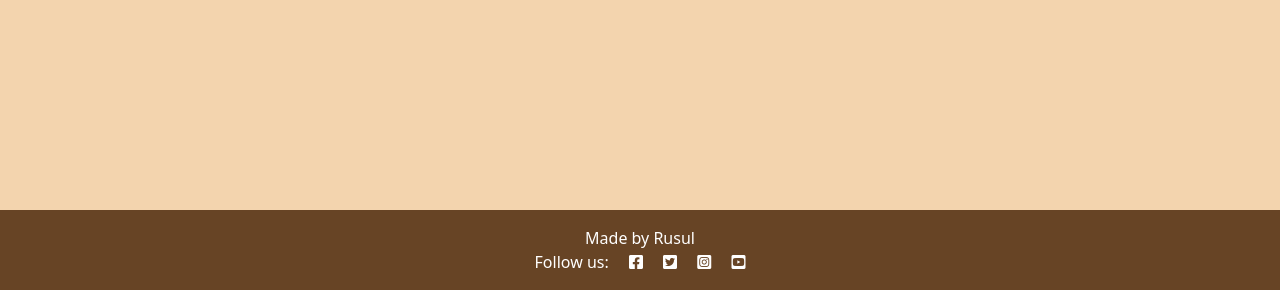
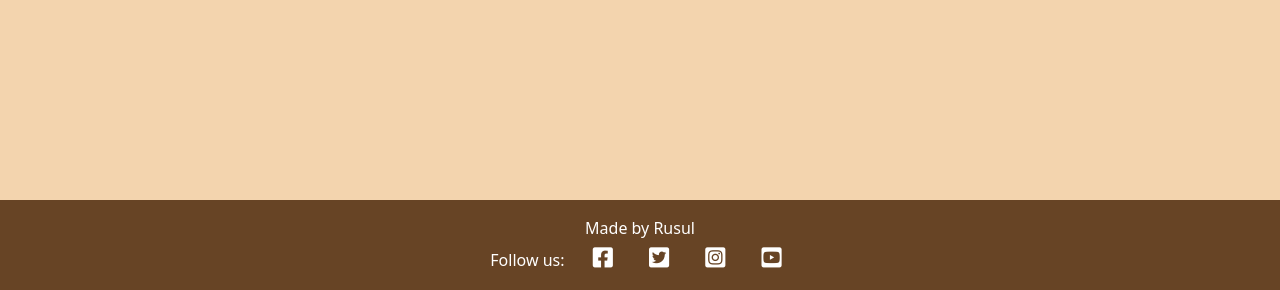
Before and after one commit to RusulK/Coffee-Break, a Django app: page /accounts/signup/ in a window 1280 px wide. Shown: the part 510-800 px from the top of the page. Run offline with Django 3.2, Linux system fonts and the light colour scheme.

Commit message:
sorting follow us links

```diff
--- a/coffeeblog/test_views.py
+++ b/coffeeblog/test_views.py
@@ -1,6 +1,7 @@
 """Unit Testing for Views"""
 from django.test import TestCase
-from .models import Post
+from django.contrib.auth.models import User
+from .models import Post, Comment
 
 
 class TestPostListViews(TestCase):
@@ -22,6 +23,6 @@ class Add_RecipeViews(TestCase):
 class Edit_RecipeViews(TestCase):
     """Unit Test Edit Recipe Page View"""
     def test_edit_recipe_page(self):
-        response = self.client.get(f'/edit_recipe/{slug:slug}')
+        response = self.client.get(f'/edit_recipe/{post.slug}')
         self.assertEqual(response.status_code, 200)
         self.assertTemplateUsed(response, 'edit_recipe.html')
--- a/templates/base.html
+++ b/templates/base.html
@@ -93,10 +93,14 @@
     <!-- Footer -->
     <footer class="footer mt-auto py-3 dark-bg">
         <p class="m-0 text-center text-white">Made by Rusul</p>
-        <p class="m-0 text-center text-white">Follow us: <i class="fab fa-facebook-square ms-3"></i>
-            <i class="fab fa-twitter-square ms-3"></i>
-            <i class="fab fa-instagram-square ms-3"></i>
-            <i class="fab fa-youtube-square ms-3"></i></p>
+        <p class="m-0 text-center text-white">Follow us: <a href="https://www.facebook.com" class="btn-floating btn-sm text-white"
+            style="font-size: 23px;" aria-label="Social Link - Facebook" target="_blank"><i class="fab fa-facebook-square ms-3"></i></a>
+            <a href="https://www.twitter.com" class="btn-floating btn-sm text-white"
+            style="font-size: 23px;" aria-label="Social Link - Twitter" target="_blank"><i class="fab fa-twitter-square ms-3"></i></a>
+            <a href="https://www.instagram.com" class="btn-floating btn-sm text-white"
+            style="font-size: 23px;" aria-label="Social Link - Instagram" target="_blank"><i class="fab fa-instagram-square ms-3"></i></a>
+            <a href="https://www.youtube.com" class="btn-floating btn-sm text-white"
+            style="font-size: 23px;" aria-label="Social Link - YouTube" target="_blank"><i class="fab fa-youtube-square ms-3"></i></a></p>
     </footer>
     <script>
        setTimeout(function () {
```
Also changed, not shown: db.sqlite3.
